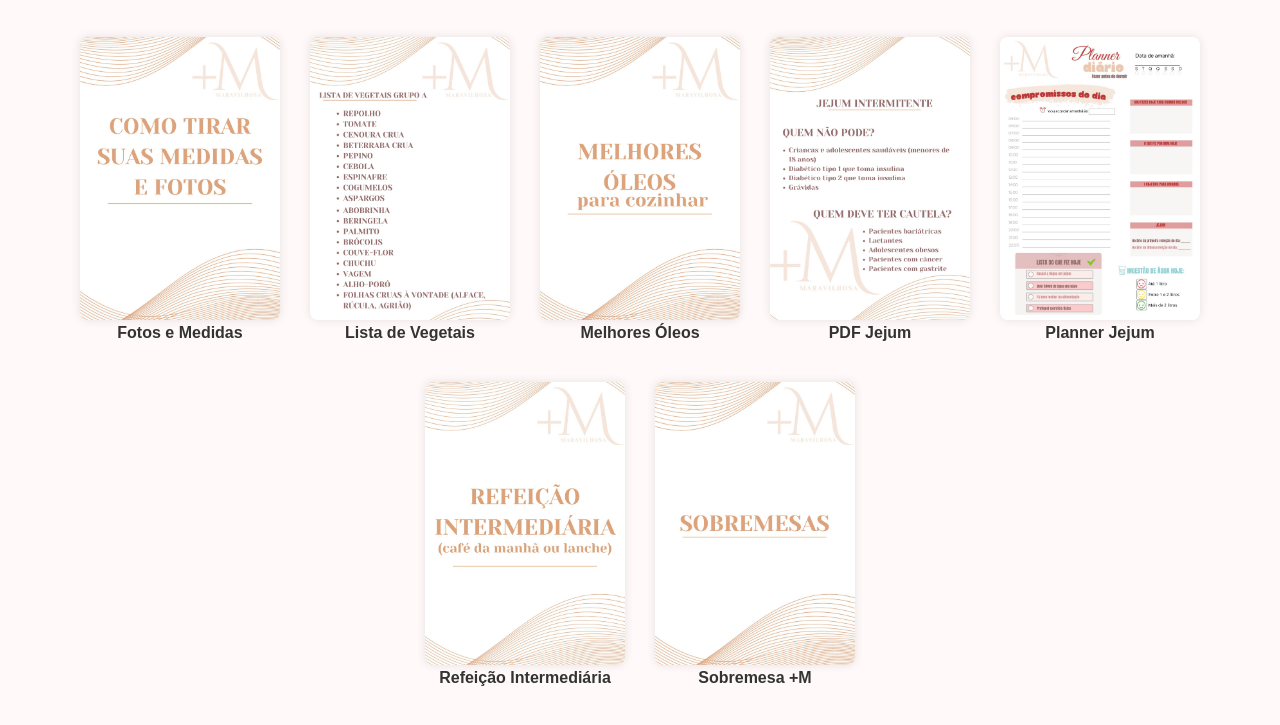
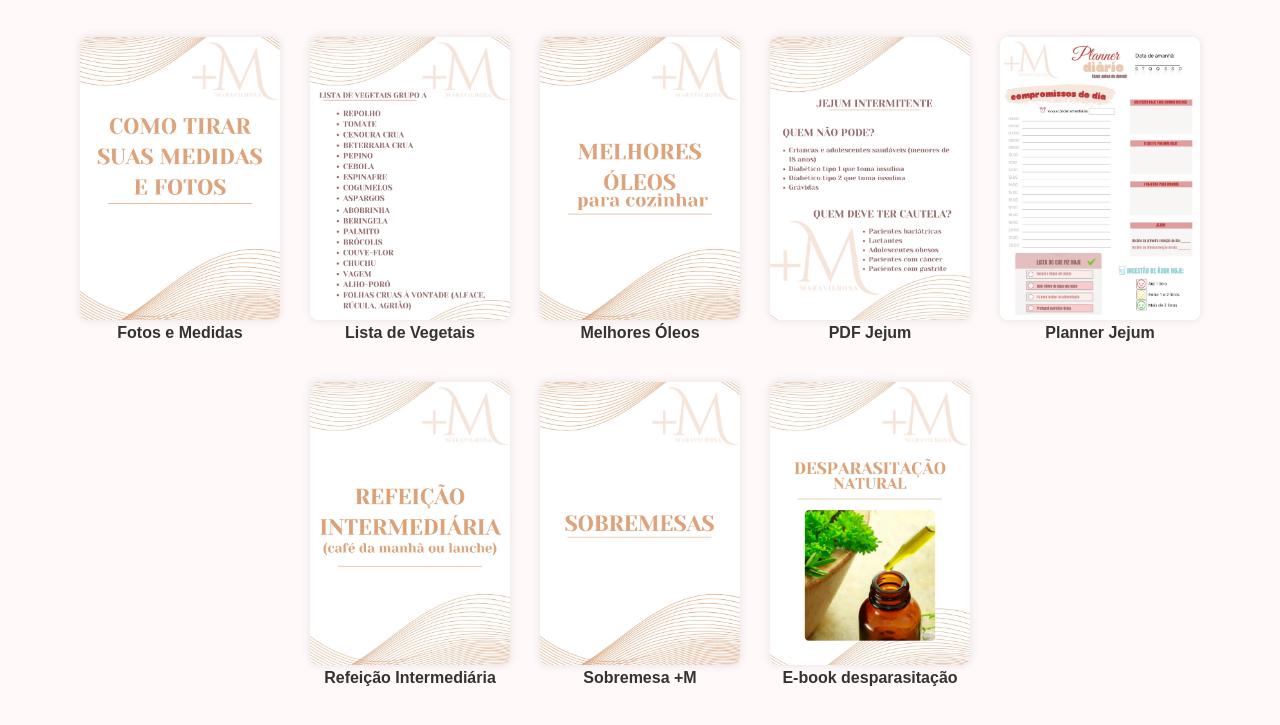
Before and after one commit to renataborbanutri/MATERIAIS, a plain HTML site: page index.html in a window 1280 px wide. Shown: the part 483-1208 px from the top of the page. Drawn offline with Linux system fonts and the light colour scheme.

Commit message:
Update index.html

```diff
--- a/index.html
+++ b/index.html
@@ -112,6 +112,12 @@
         Sobremesa +M
       </a>
     </div>
+    <div class="pdf-box">
+      <a href="E-book desparasitação.pdf" download>
+        <img src="E-book desparasitação.jpg" alt="E-book desparasitação">
+        E-book desparasitação
+      </a>
+    </div>
   </div>
 </body>
 </html>
```
